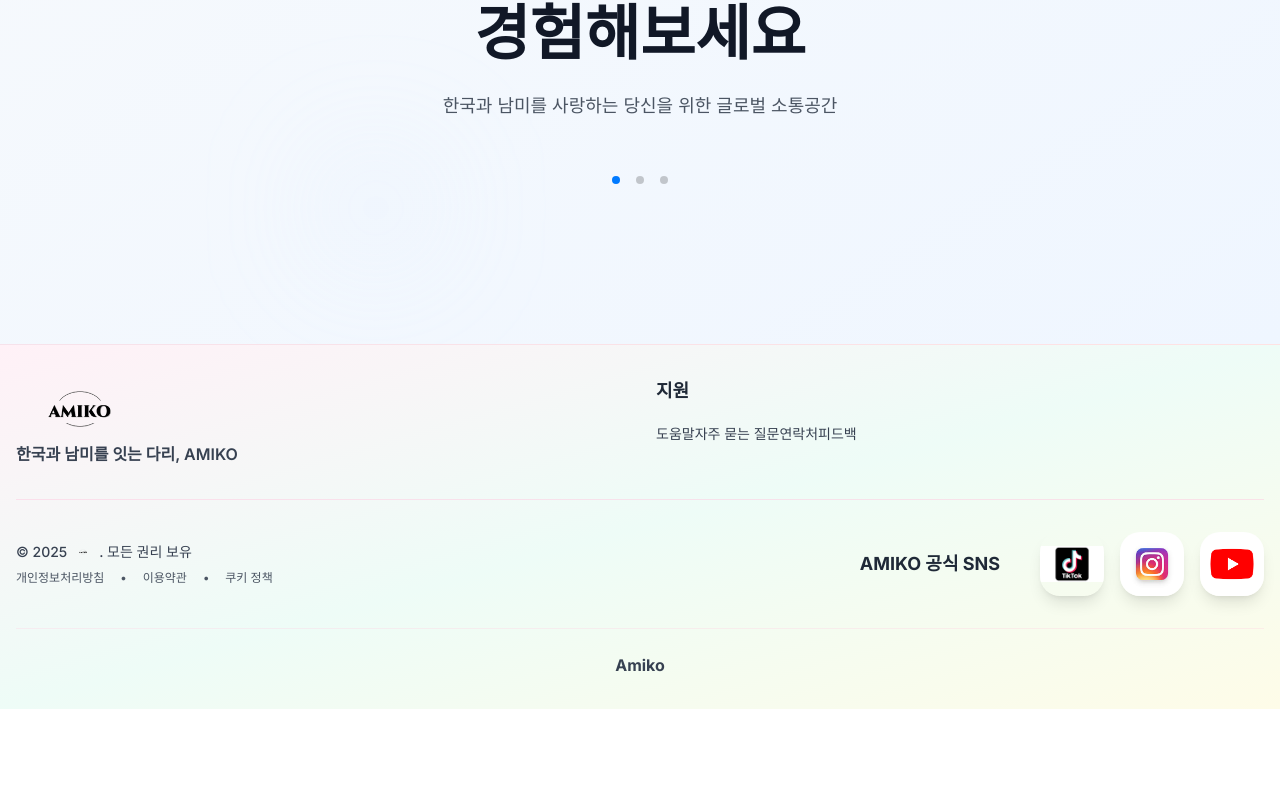
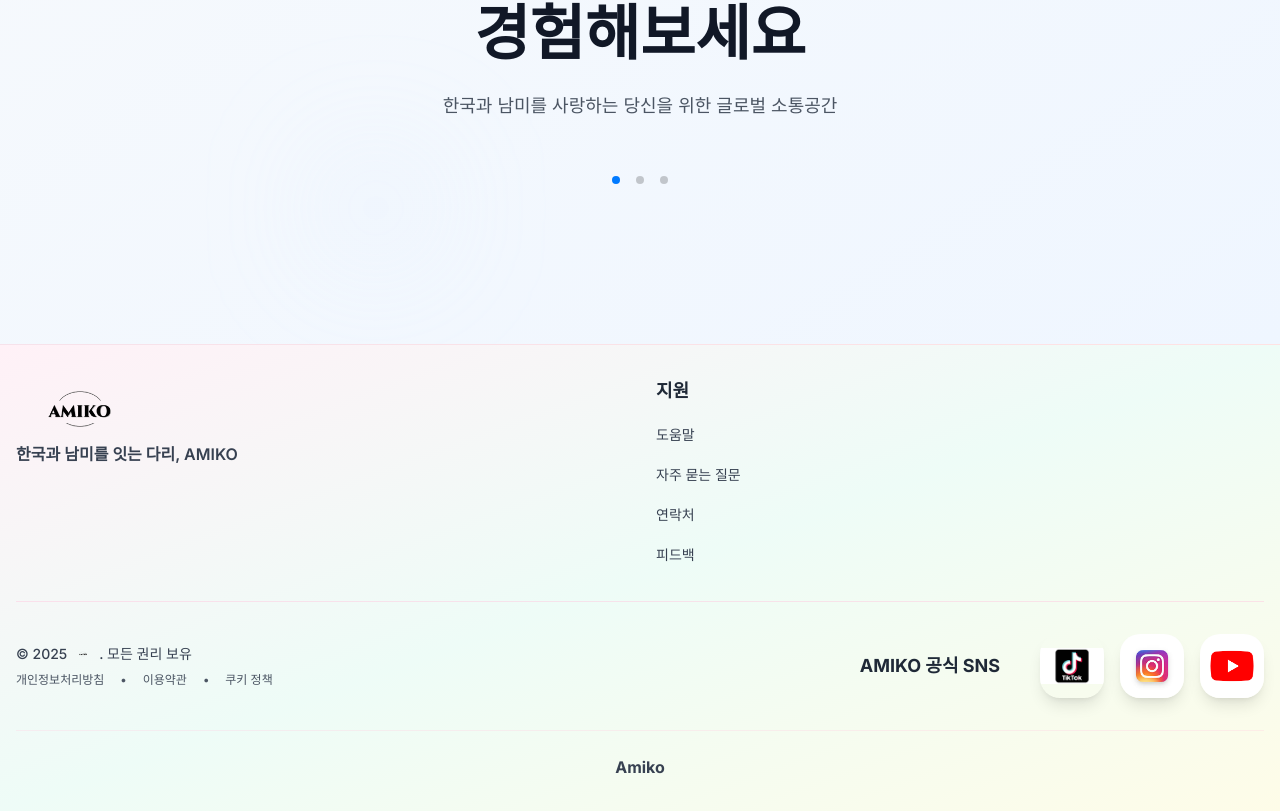
Before and after one commit to Sanghoonhan1334/Amiko-Project, a Next.js app: page / in a window 1280 px wide. Shown: the part 490-1301 px from the top of the page. Before the commit the page ends 1199 px from the top, so only its background shows below. Built offline with nearby package versions, Linux system fonts and the light colour scheme; no server answers; a web font is replaced by a local one.

Commit message:
Fix footer support links spacing - improve visual separation between help, FAQ, contact, and feedback links

```diff
--- a/src/components/layout/Footer.tsx
+++ b/src/components/layout/Footer.tsx
@@ -36,28 +36,28 @@ export default function Footer() {
           {/* 지원 링크 */}
           <div className="space-y-4">
             <h4 className="font-bold text-gray-800 text-lg font-['Inter']">{t('footer.support')}</h4>
-            <div className="space-y-2">
+            <div className="space-y-3">
               <Link
                 href="/help"
-                className="text-gray-700 hover:text-mint-600 transition-colors duration-300 text-sm font-['Inter'] font-medium"
+                className="block text-gray-700 hover:text-mint-600 transition-colors duration-300 text-sm font-['Inter'] font-medium py-1"
               >
                 {t('footer.help')}
               </Link>
               <Link
                 href="/faq"
-                className="text-gray-700 hover:text-mint-600 transition-colors duration-300 text-sm font-['Inter'] font-medium"
+                className="block text-gray-700 hover:text-mint-600 transition-colors duration-300 text-sm font-['Inter'] font-medium py-1"
               >
                 {t('footer.faq')}
               </Link>
               <Link
                 href="/contact"
-                className="text-gray-700 hover:text-mint-600 transition-colors duration-300 text-sm font-['Inter'] font-medium"
+                className="block text-gray-700 hover:text-mint-600 transition-colors duration-300 text-sm font-['Inter'] font-medium py-1"
               >
                 {t('footer.contact')}
               </Link>
               <Link
                 href="/feedback"
-                className="text-gray-700 hover:text-mint-600 transition-colors duration-300 text-sm font-['Inter'] font-medium"
+                className="block text-gray-700 hover:text-mint-600 transition-colors duration-300 text-sm font-['Inter'] font-medium py-1"
               >
                 {t('footer.feedback')}
               </Link>
```
